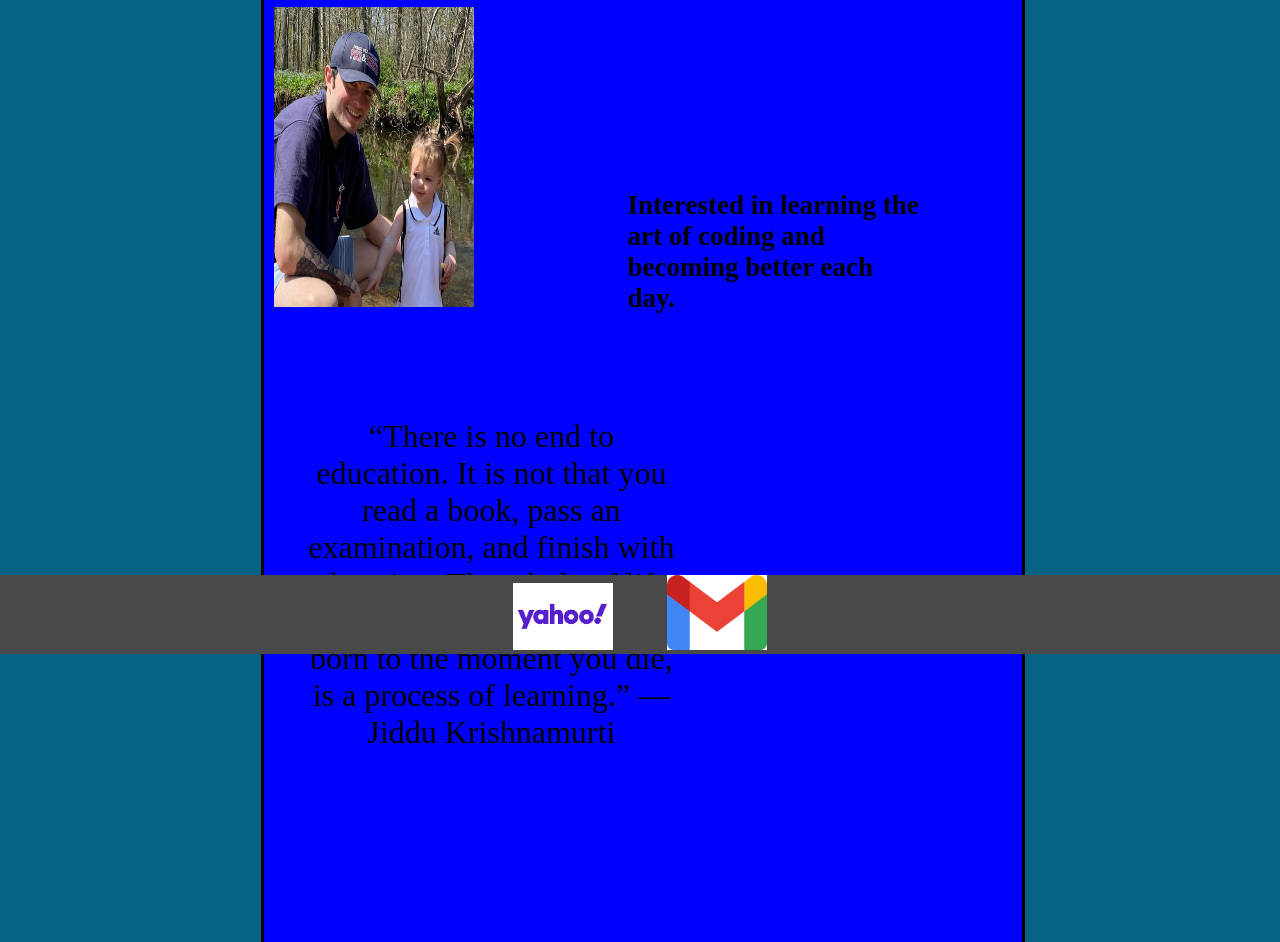
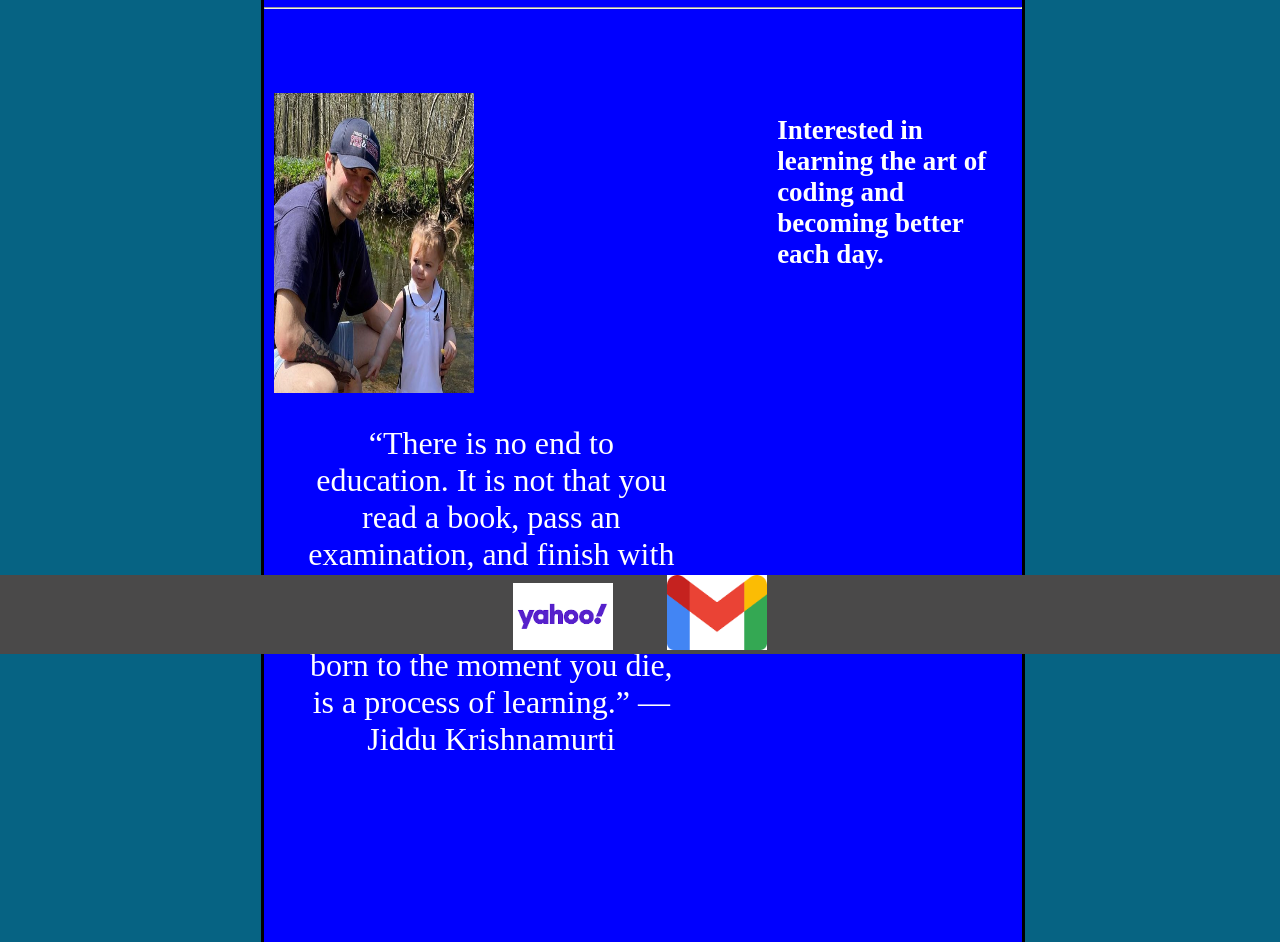
Before and after one commit to Ryanmullins18/Block9, a plain HTML site: page index.html in a window 1280 px wide. Shown: the part 146-1088 px from the top of the page. Drawn offline with Linux system fonts and the light colour scheme.

Commit message:
final-commit

```diff
--- a/index.html
+++ b/index.html
@@ -19,17 +19,25 @@
 <body>
         <div class="center">
 
-    <h1>Student, Firefighter, Father</h1>
+    <h1 style="color: white;">Student, Firefighter, Father</h1>
+    <hr>
             <div style="display: inline-block;">
                 <div class="pic" style="display: inline-block;">
-                    <img src="profile.png"style
+                    <img src="profile.png"
                     width=200px;
-                    height=300px;>
-                    <div class="paragraph1" style="display: inline-block;"><h2>Interested in learning the art of coding and becoming better each day.</h2></div>
+                    height=300px; style="float: left;">
+                    <div class="paragraph1" style="display: inline-block;">
+                        <h2 style="display: inline-block;">Interested in learning the art of coding and becoming better each day.</h2>
+                    </div>
                 </div>
             </div>
             <div class="quote">
-                <blockquote>“There is no end to education. It is not that you read a book, pass an examination, and finish with education. The whole of life, from the moment you are born to the moment you die, is a process of learning.” — Jiddu Krishnamurti</blockquote>
+                <blockquote style="color: white;">
+                    “There is no end to education. It is not that you read a
+                    book, pass an examination, and finish with education.
+                    The whole of life, from the moment you are born to the
+                    moment you die, is a process of learning.” — Jiddu
+                    Krishnamurti</blockquote>
             </div>
         </div>
     <script src="javascript.js"></script>
--- a/style.css
+++ b/style.css
@@ -27,13 +27,18 @@ body {
     margin-bottom: 70px;
 }
 .paragraph1 {
-    width: 40%;
+    width: 30%;
     padding-left: 20%;
     margin-bottom: 50px;
     font-size: large;
+    margin-left: 20%;
+    color: white;
 }
 .pic {
     padding-left: 10px;
+    margin-top: 10%;
+    width: 100%;
+
 }
 footer {
     text-align: center;
```
